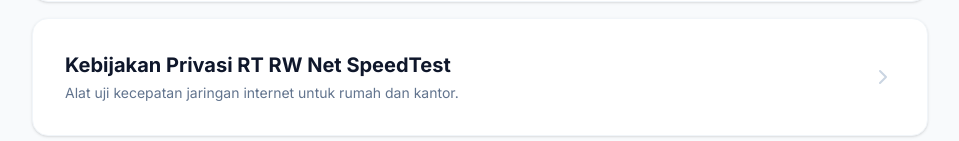
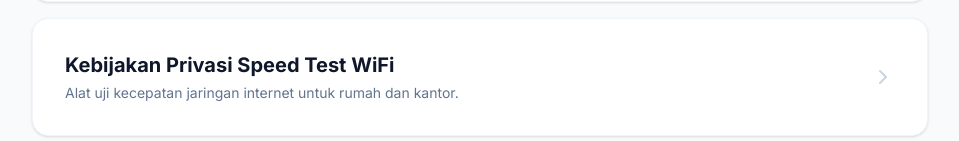
Before and after one commit to rsuarunofficial-boop/multi-jasa-net, a Next.js app: page /privacy in a window 1280 px wide. Shown: the part 536-677 px from the top of the page, without its empty margins (160-1119 px from the left). Built offline with nearby package versions, Linux system fonts and the light colour scheme.

Commit message:
Speed Test WiFi

```diff
--- a/src/app/privacy/[slug]/page.tsx
+++ b/src/app/privacy/[slug]/page.tsx
@@ -24,13 +24,13 @@
     )
   },
   "privacy-rtrwnet-speedtest": {
-    title: "Privacy Policy – RT RW Net SpeedTest",
+    title: "Privacy Policy – Speed Test WiFi",
     date: "02 Maret 2026",
     content: (
       <div className="space-y-10 font-normal text-slate-600">
         <section className="space-y-4">
           <p className="text-lg text-slate-700 leading-relaxed">
-            Multi Jasa Net built the RT RW Net SpeedTest app as a free app. This SERVICE is provided at no cost and is intended for use as is.
+            Multi Jasa Net built the Speed Test WiFi app as a free app. This SERVICE is provided at no cost and is intended for use as is.
           </p>
         </section>
 
--- a/src/app/privacy/page.tsx
+++ b/src/app/privacy/page.tsx
@@ -14,7 +14,7 @@
       desc: "Pemindai kode QR dan barcode yang cepat dan aman."
     },
     {
-      name: "RT RW Net SpeedTest",
+      name: "Speed Test WiFi",
       slug: "privacy-rtrwnet-speedtest",
       desc: "Alat uji kecepatan jaringan internet untuk rumah dan kantor."
     },
```
